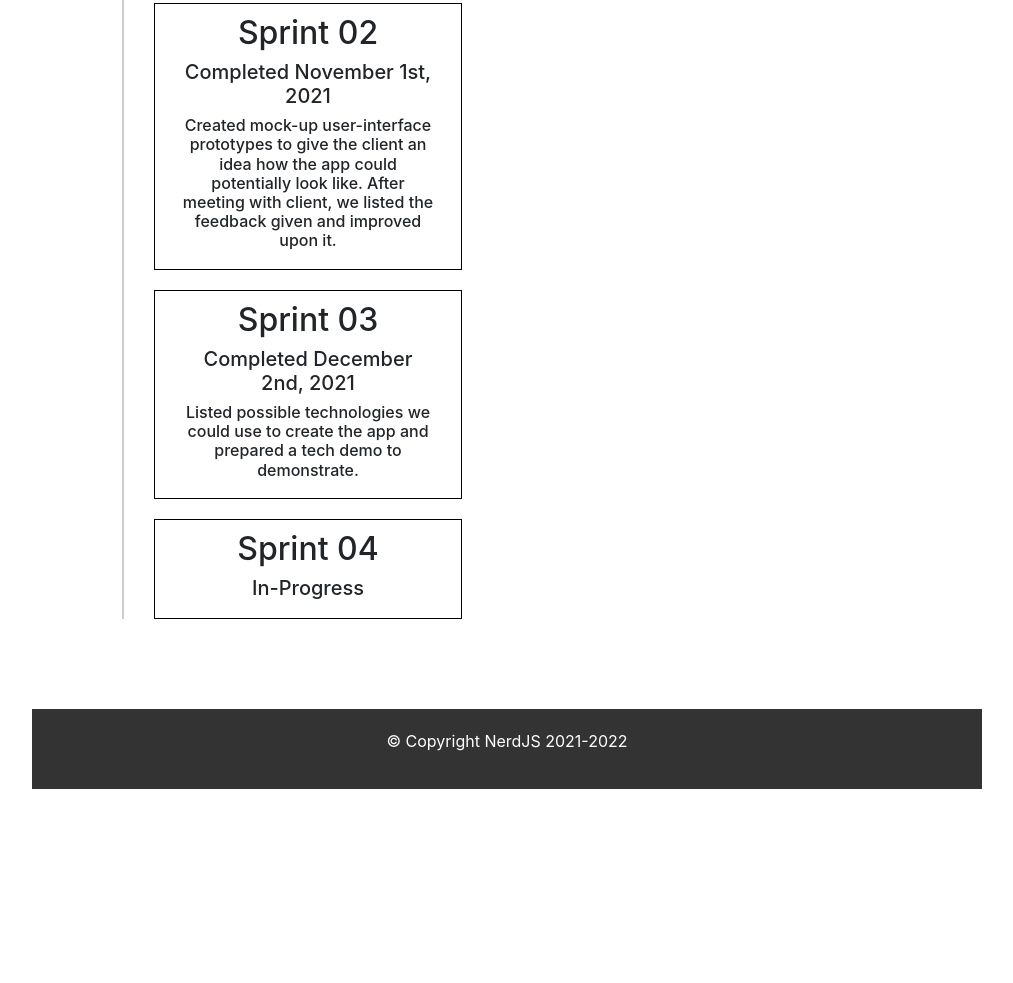
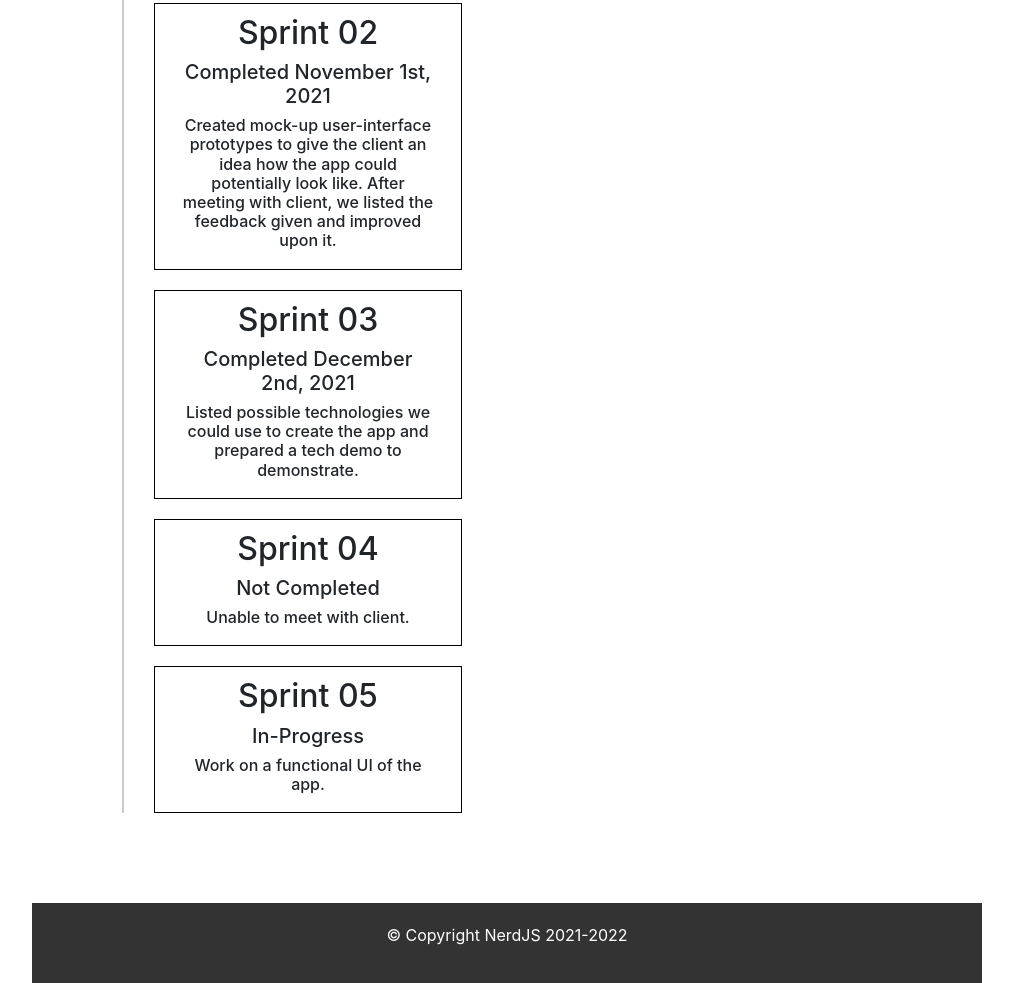
Before and after one commit to NerdJS-Project/Project-Page, a plain HTML site: page index.html in a window 1280 px wide. Shown: the part 2752-3735 px from the top of the page, without its empty margins (133-1146 px from the left). Before the commit the page ends 3541 px from the top, so only its background shows below. Drawn offline with nearby package versions, Linux system fonts and the light colour scheme.

Commit message:
Updated with Sprint 5 timeline

```diff
--- a/index.html
+++ b/index.html
@@ -201,8 +201,13 @@
                     </div>
                     <div id="event">
                         <h2>Sprint 04</h2>
+                        <h5>Not Completed</h5>
+                        <h6>Unable to meet with client.</h6>
+                    </div>
+                    <div id="event">
+                        <h2>Sprint 05</h2>
                         <h5>In-Progress</h5>
-                        <h6></h6>
+                        <h6>Work on a functional UI of the app.</h6>
                     </div>
                 </section>
             </section>
```
